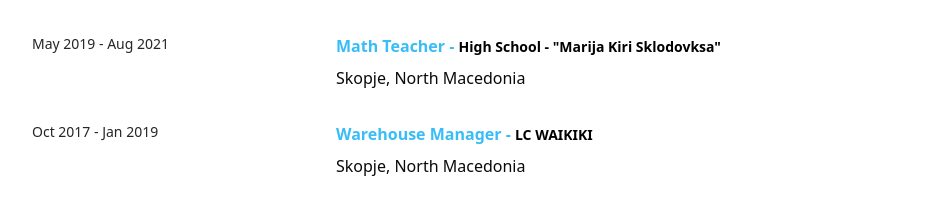
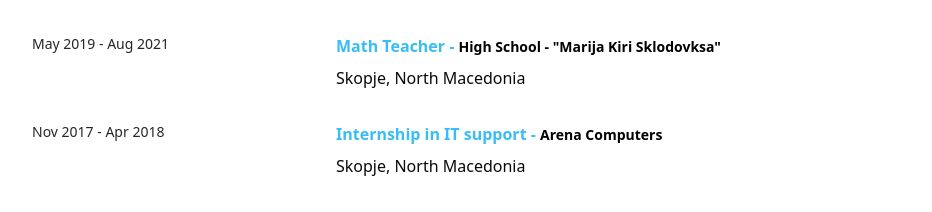
Before and after one commit to farukmiftari994/react-portfolio, a React (Vite) app: page /technologies in a window 1280 px wide. Shown: the part 2180-2392 px from the top of the page, without its empty margins (168-1100 px from the left). Built offline with nearby package versions, Linux system fonts and the light colour scheme.

Commit message:
Updated index.ts

```diff
--- a/src/constants/index.ts
+++ b/src/constants/index.ts
@@ -32,9 +32,9 @@
     location: "Skopje, North Macedonia",
   },
   {
-    year: "Oct 2017 - Jan 2019",
-    role: "Warehouse Manager",
-    organization: `LC WAIKIKI`,
+    year: "Nov 2017 - Apr 2018",
+    role: "Internship in IT support",
+    organization: `Arena Computers`,
     location: "Skopje, North Macedonia",
   },
 ];
@@ -47,9 +47,9 @@
     location: "Skopje, Nordmazedonien",
   },
   {
-    year: "Okt 2017 - Jan 2019",
-    role: "Lagerhaus Manager",
-    organization: `LC WAIKIKI`,
+    year: "Nov 2017 - Apr 2018",
+    role: "Praktikum im IT-Support",
+    organization: `Arena Computers`,
     location: "Skopje, Nordmazedonien",
   },
 ];
```
